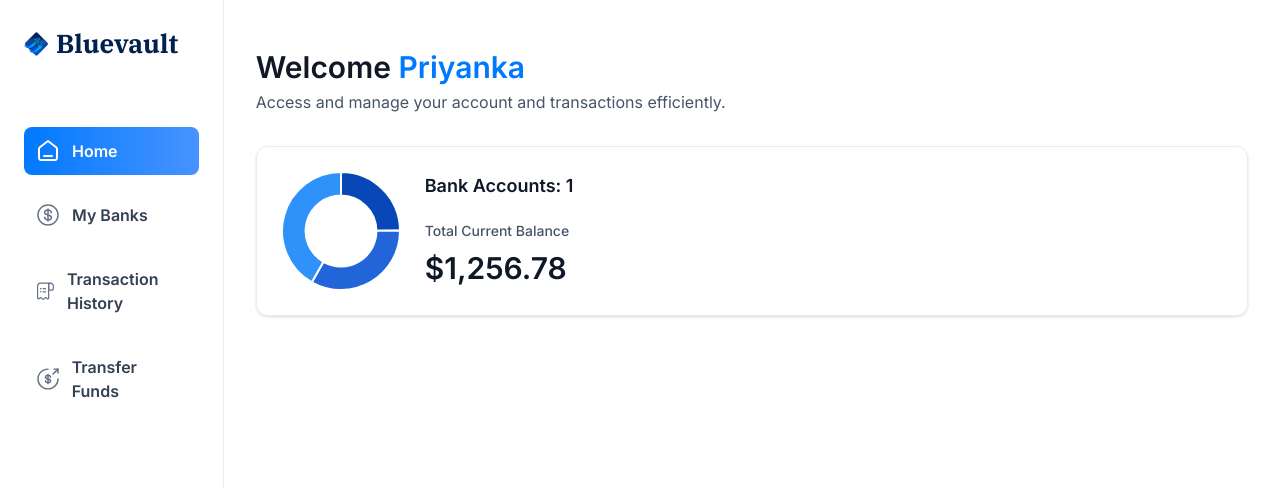
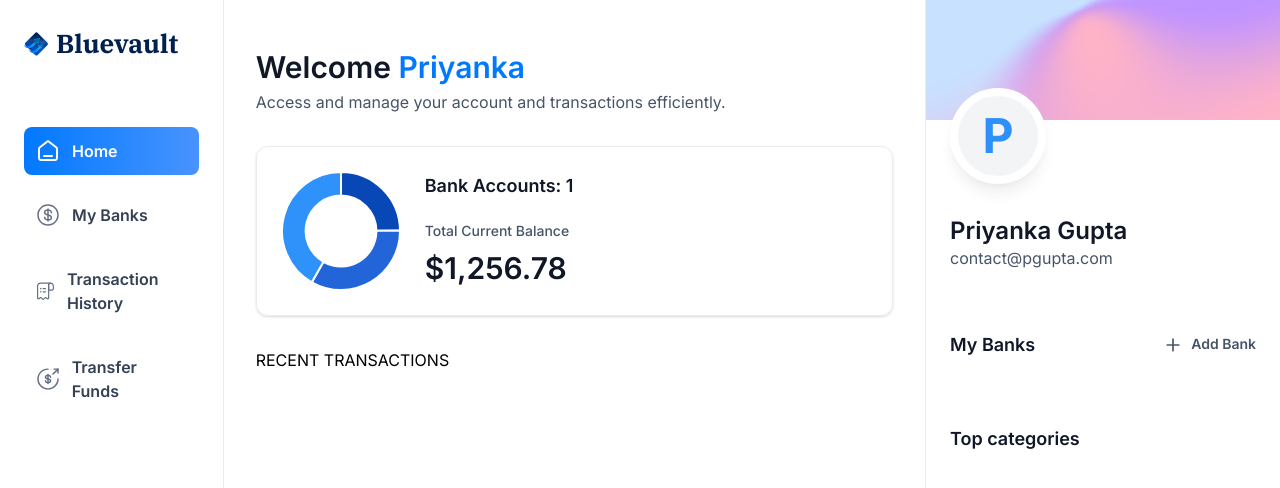
Before and after one commit to priyanka1121/BlueVault-Bank-Application, a Next.js app: page / in a window 1280 px wide. Shown: the top 488 px of the page. Built offline with nearby package versions, Linux system fonts and the light colour scheme.

Commit message:
Adding Right side bar components

```diff
--- a/app/(root)/page.tsx
+++ b/app/(root)/page.tsx
@@ -1,9 +1,10 @@
 import HeaderBox from '@/components/HeaderBox'
+import RightSidebar from '@/components/RightSidebar';
 import { TotalBalanceBox } from '@/components/ui/TotalBalanceBox';
 import React from 'react'
 
 const home = () => {
-  const loggedIn = {firstName: 'Priyanka'};
+  const loggedIn = {firstName: 'Priyanka', lastName: 'Gupta', email: 'contact@pgupta.com'};
 
   return (
     <section className='home'>
@@ -24,7 +25,16 @@
 
           />
         </header>
+
+        RECENT TRANSACTIONS
       </div>
+
+      <RightSidebar
+        user ={loggedIn}
+        transactions={[]}
+        banks={[]}
+
+      />
     </section>
   )
 }
--- /dev/null
+++ b/components/RightSidebar.tsx
@@ -0,0 +1,84 @@
+import Image from 'next/image'
+import Link from 'next/link'
+import React from 'react'
+
+import { countTransactionCategories } from '@/lib/utils'
+
+
+const RightSidebar = ({ user, transactions, banks }: RightSidebarProps) => {
+  const categories: CategoryCount[] = countTransactionCategories(transactions);
+
+  return (
+    <aside className="right-sidebar">
+      <section className="flex flex-col pb-8">
+        <div className="profile-banner" />
+        <div className="profile">
+          <div className="profile-img">
+            <span className="text-5xl font-bold text-blue-500">{user.firstName[0]}</span>
+          </div>
+
+          <div className="profile-details">
+            <h1 className='profile-name'>
+              {user.firstName} {user.lastName}
+            </h1>
+            <p className="profile-email">
+              {user.email}
+            </p>
+          </div>
+        </div>
+      </section>
+
+      <section className="banks">
+        <div className="flex w-full justify-between">
+          <h2 className="header-2">My Banks</h2>
+          <Link href="/" className="flex gap-2">
+            <Image
+               src="/icons/plus.svg"
+              width={20}
+              height={20}
+              alt="plus"
+            />
+            <h2 className="text-14 font-semibold text-gray-600">
+              Add Bank
+            </h2>
+          </Link>
+        </div>
+
+        {banks?.length > 0 && (
+          <div className="relative flex flex-1 flex-col items-center justify-center gap-5">
+            <div className='relative z-10'>
+              {/* <BankCard
+                key={banks[0].$id}
+                account={banks[0]}
+                userName={`${user.firstName} ${user.lastName}`}
+                showBalance={false}
+              /> */}
+            </div>
+            {banks[1] && (
+              <div className="absolute right-0 top-8 z-0 w-[90%]">
+                {/* <BankCard
+                  key={banks[1].$id}
+                  account={banks[1]}
+                  userName={`${user.firstName} ${user.lastName}`}
+                  showBalance={false}
+                /> */}
+              </div>
+            )}
+          </div>
+        )}
+
+        <div className="mt-10 flex flex-1 flex-col gap-6">
+          <h2 className="header-2">Top categories</h2>
+
+          {/* <div className='space-y-5'>
+            {categories.map((category, index) => (
+              <Category key={category.name} category={category} />
+            ))}
+          </div> */}
+        </div>
+      </section>
+    </aside>
+  )
+}
+
+export default RightSidebar
--- /dev/null
+++ b/components/ui/sheet.tsx
@@ -0,0 +1,139 @@
+"use client"
+
+import * as React from "react"
+import * as SheetPrimitive from "@radix-ui/react-dialog"
+import { cva, type VariantProps } from "class-variance-authority"
+import { cn } from "@/lib/utils"
+import { Cross2Icon } from "@radix-ui/react-icons"
+
+const Sheet = SheetPrimitive.Root
+
+const SheetTrigger = SheetPrimitive.Trigger
+
+const SheetClose = SheetPrimitive.Close
+
+const SheetPortal = SheetPrimitive.Portal
+
+const SheetOverlay = React.forwardRef<
+  React.ElementRef<typeof SheetPrimitive.Overlay>,
+  React.ComponentPropsWithoutRef<typeof SheetPrimitive.Overlay>
+>(({ className, ...props }, ref) => (
+  <SheetPrimitive.Overlay
+    className={cn(
+      "fixed inset-0 z-50 bg-black/80  data-[state=open]:animate-in data-[state=closed]:animate-out data-[state=closed]:fade-out-0 data-[state=open]:fade-in-0",
+      className
+    )}
+    {...props}
+    ref={ref}
+  />
+))
+SheetOverlay.displayName = SheetPrimitive.Overlay.displayName
+
+const sheetVariants = cva(
+  "fixed z-50 gap-4 bg-background p-6 shadow-lg transition ease-in-out data-[state=closed]:duration-300 data-[state=open]:duration-500 data-[state=open]:animate-in data-[state=closed]:animate-out",
+  {
+    variants: {
+      side: {
+        top: "inset-x-0 top-0 border-b data-[state=closed]:slide-out-to-top data-[state=open]:slide-in-from-top",
+        bottom:
+          "inset-x-0 bottom-0 border-t data-[state=closed]:slide-out-to-bottom data-[state=open]:slide-in-from-bottom",
+        left: "inset-y-0 left-0 h-full w-3/4 border-r data-[state=closed]:slide-out-to-left data-[state=open]:slide-in-from-left sm:max-w-sm",
+        right:
+          "inset-y-0 right-0 h-full w-3/4 border-l data-[state=closed]:slide-out-to-right data-[state=open]:slide-in-from-right sm:max-w-sm",
+      },
+    },
+    defaultVariants: {
+      side: "right",
+    },
+  }
+)
+
+interface SheetContentProps
+  extends React.ComponentPropsWithoutRef<typeof SheetPrimitive.Content>,
+    VariantProps<typeof sheetVariants> {}
+
+const SheetContent = React.forwardRef<
+  React.ElementRef<typeof SheetPrimitive.Content>,
+  SheetContentProps
+>(({ side = "right", className, children, ...props }, ref) => (
+  <SheetPortal>
+    <SheetOverlay />
+    <SheetPrimitive.Content
+      ref={ref}
+      className={cn(sheetVariants({ side }), className)}
+      {...props}
+    >
+      <SheetPrimitive.Close className="absolute right-4 top-4 rounded-sm opacity-70 ring-offset-background transition-opacity hover:opacity-100 focus:outline-none focus:ring-2 focus:ring-ring focus:ring-offset-2 disabled:pointer-events-none data-[state=open]:bg-secondary">
+        <Cross2Icon className="h-4 w-4" />
+        <span className="sr-only">Close</span>
+      </SheetPrimitive.Close>
+      {children}
+    </SheetPrimitive.Content>
+  </SheetPortal>
+))
+SheetContent.displayName = SheetPrimitive.Content.displayName
+
+const SheetHeader = ({
+  className,
+  ...props
+}: React.HTMLAttributes<HTMLDivElement>) => (
+  <div
+    className={cn(
+      "flex flex-col space-y-2 text-center sm:text-left",
+      className
+    )}
+    {...props}
+  />
+)
+SheetHeader.displayName = "SheetHeader"
+
+const SheetFooter = ({
+  className,
+  ...props
+}: React.HTMLAttributes<HTMLDivElement>) => (
+  <div
+    className={cn(
+      "flex flex-col-reverse sm:flex-row sm:justify-end sm:space-x-2",
+      className
+    )}
+    {...props}
+  />
+)
+SheetFooter.displayName = "SheetFooter"
+
+const SheetTitle = React.forwardRef<
+  React.ElementRef<typeof SheetPrimitive.Title>,
+  React.ComponentPropsWithoutRef<typeof SheetPrimitive.Title>
+>(({ className, ...props }, ref) => (
+  <SheetPrimitive.Title
+    ref={ref}
+    className={cn("text-lg font-semibold text-foreground", className)}
+    {...props}
+  />
+))
+SheetTitle.displayName = SheetPrimitive.Title.displayName
+
+const SheetDescription = React.forwardRef<
+  React.ElementRef<typeof SheetPrimitive.Description>,
+  React.ComponentPropsWithoutRef<typeof SheetPrimitive.Description>
+>(({ className, ...props }, ref) => (
+  <SheetPrimitive.Description
+    ref={ref}
+    className={cn("text-sm text-muted-foreground", className)}
+    {...props}
+  />
+))
+SheetDescription.displayName = SheetPrimitive.Description.displayName
+
+export {
+  Sheet,
+  SheetPortal,
+  SheetOverlay,
+  SheetTrigger,
+  SheetClose,
+  SheetContent,
+  SheetHeader,
+  SheetFooter,
+  SheetTitle,
+  SheetDescription,
+}
```
